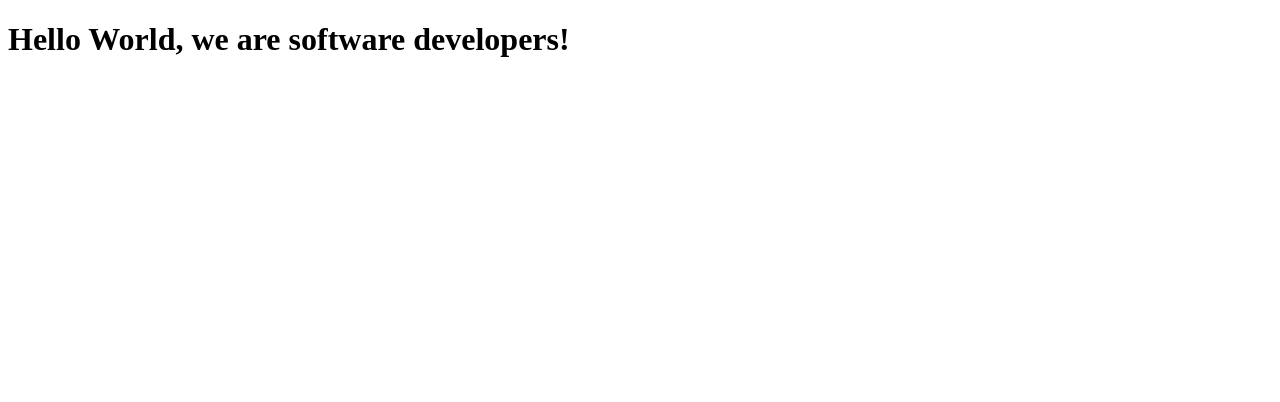
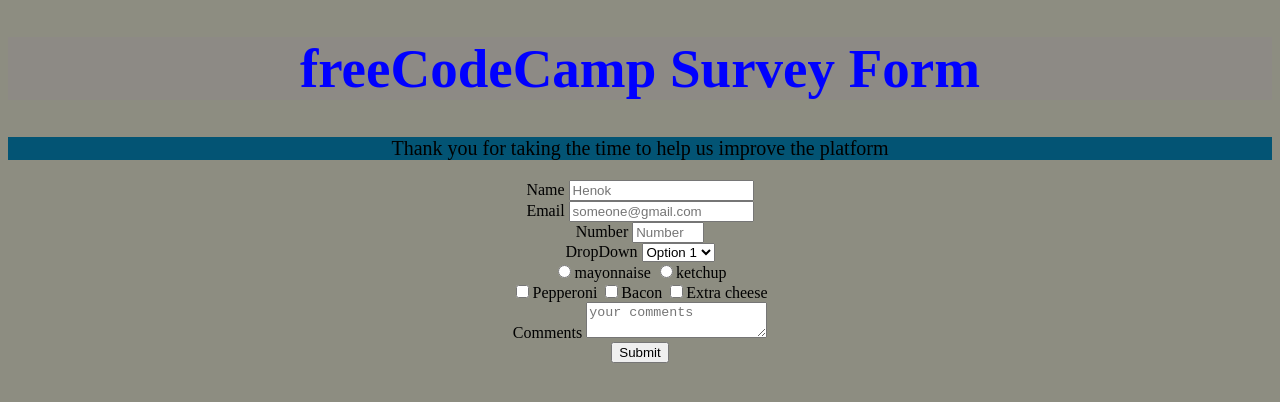
Before and after one commit to henask12/HenokAndLouisMicroverse, a plain HTML site: page index.html in a window 1280 px wide. Drawn offline with Linux system fonts and the light colour scheme.

Commit message:
Survey page

```diff
--- a/css/style.css
+++ b/css/style.css
@@ -0,0 +1,17 @@
+#title{
+    color: blue;
+      font: Arial;
+      font-size: 55px;
+      background-color: rgb(141, 138, 133);
+      text-align:center;
+    }
+    body{
+      align-items: center;
+      background-color: rgb(141, 141, 129);
+      text-align:center;
+    }
+    #description{
+      background-color: rgb(3, 84, 116);
+      font-size: 20px;
+      text-align:center;
+    }
--- a/index.html
+++ b/index.html
@@ -9,7 +9,49 @@
   <body>
     <script src="https://cdn.freecodecamp.org/testable-projects-fcc/v1/bundle.js"></script>
 
-    <h1>Hello World, we are software developers!</h1>
+    <h1 id="title">freeCodeCamp Survey Form</h1>
+    <p id="description">Thank you for taking the time to help us improve the platform</p>
+    <form id="survey-form">
+      <label id="name-label">Name </label>
+        <input type="text" id="name" placeholder="Henok" required/>
+        <br>
+        <label id="email-label">Email </label>
+        <input type="email" id="email" placeholder="someone@gmail.com" required/>
+        <br>
+        <label id="number-label">Number </label>
+        <input type="number" id="number" min="0" max="1000" placeholder="Number"/>
+        <br>
+        <label id="number-label">DropDown </label>
+        <select id="dropdown">
+          <option>Option 1</option>
+          <option>Option 2</option>
+        </select>
+        <br>
+        <label for="mayonnaise">
+          <input id="mayonnaise" value="mayonnaise" type="radio" name="Sauce">mayonnaise
+        </label>
+            <label for="ketchup">
+          <input id="ketchup" value="ketchup" type="radio" name="Sauce">ketchup
+        </label>
+        <br>
+            <label for="Pepperoni">
+          <input id="Pepperoni" value="Pepperoni" type="checkbox" name="Toppings">Pepperoni
+        </label>
+            <label for="Bacon">
+          <input id="Bacon" value="Bacon" type="checkbox" name="Toppings">Bacon
+        </label>
+            <label for="Extra-cheese">
+          <input id="Extra-cheese" value="Extra-cheese" type="checkbox" name="Toppings">Extra cheese
+        </label>
+            <br>
+            <label> Comments</label>
+            <textarea id="t" name="t" placeholder="your comments"></textarea>
+            <br>
+            <input type="submit" id="submit" value="Submit"/>
+
+    </form>
+
+
     <!--
 
     Hello Camper!
```
